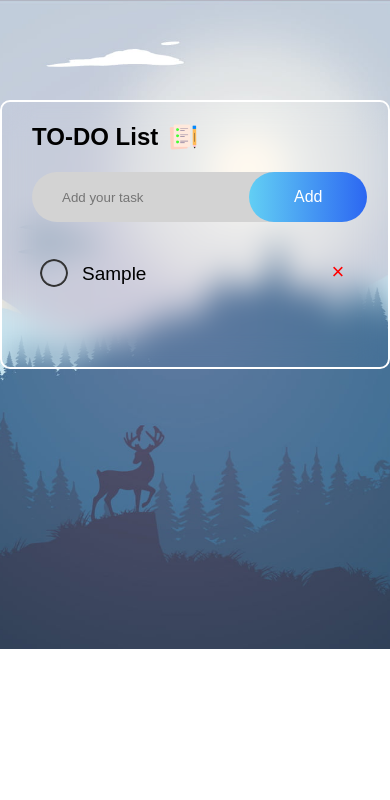
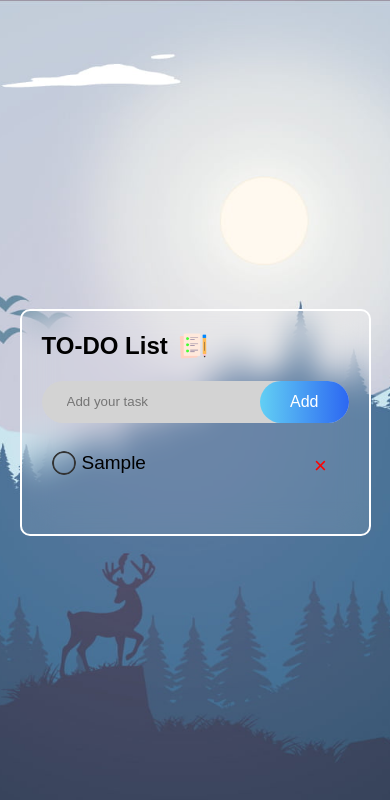
Before and after one commit to Sa3d-Ka/To-Do-list-JavaScript, a plain HTML site: page index.html in a window 390 px wide. Both pictures are taken after typing "Sample" into the empty fields and a click on the button "Add". Drawn offline with Linux system fonts and the light colour scheme.

Commit message:
responsive

```diff
--- a/style.css
+++ b/style.css
@@ -1,102 +1,122 @@
-*{
+* {
     margin: 0;
     padding: 0;
     font-family: 'Poppins', sans-serif;
     box-sizing: border-box;
 }
-body{
+
+body {
     background: url(images/backround.jpg);
     background-size: cover;
     background-position: center;
     background-repeat: no-repeat;
-    height: 65vh;
+    min-height: 100vh;
+    display: flex;
+    justify-content: center;
+    align-items: center;
+}
 
-}
-.todo-app{
-    width: 100%;
+.todo-app {
+    width: 90%;
     max-width: 540px;
-    background: transparent;
+    background: rgba(255, 255, 255, 0.1);
     border: 2px solid white;
     backdrop-filter: blur(15px);
-    margin: 100px auto 20px;
-    padding: 20px 30px 70px;
+    margin: 20px auto;
+    padding: 20px 20px 50px;
     border-radius: 10px;
 }
-.todo-app h2{
+
+.todo-app h2 {
     display: flex;
     align-items: center;
     margin-bottom: 20px;
 }
-.todo-app h2 img{
+
+.todo-app h2 img {
     width: 30px;
     margin-left: 10px;
 }
-.row{
+
+.row {
     display: flex;
     align-items: center;
     justify-content: space-between;
     background-color: lightgray;
     border-radius: 30px;
-    padding-left: 20px;
-    margin-bottom: 25px;
+    padding-left: 15px;
+    margin-bottom: 20px;
 }
-input{
+
+input {
     flex: 1;
     border: none;
     outline: none;
     background: transparent;
     padding: 10px;
 }
-button{
+
+button {
     border: none;
     outline: none;
-    padding: 16px 45px;
+    padding: 12px 30px;
     background: linear-gradient(to right, #62cff4, #2c67f2);
     color: white;
     font-size: 16px;
     cursor: pointer;
     border-radius: 30px;
+    transition: background 0.3s;
 }
-ul li{
+
+button:hover {
+    background: linear-gradient(to right, #2c67f2, #62cff4);
+}
+
+ul li {
     list-style: none;
     font-size: 19px;
     font-weight: 540;
-    padding: 16px 8px 12px 50px;
+    padding: 9px 10px 10px 40px;
     user-select: none;
     cursor: pointer;
     position: relative;
 }
-ul li::before{
+
+ul li::before {
     content: '';
     position: absolute;
-    height: 28px;
-    width: 28px;
+    height: 24px;
+    width: 24px;
     border-radius: 50%;
     background-image: url(images/unchecked2.png);
     background-size: cover;
     background-position: center;
-    top: 12px;
-    left: 8px;
+    top: 8px;
+    left: 10px;
 }
-ul li.checked{
+
+ul li.checked {
     color: #555;
     text-decoration: line-through;
 }
-ul li.checked::before{
+
+ul li.checked::before {
     background-image: url(images/checked.png);
 }
-ul li span{
+
+ul li span {
     position: absolute;
-    right: 0;
+    right: 10px;
     top: 5px;
-    width: 40px;
-    height: 40px;
+    width: 36px;
+    height: 36px;
     font-size: 22px;
     color: red;
-    line-height: 40px;
+    line-height: 36px;
     text-align: center;
     border-radius: 50%;
 }
-ul li span:hover{
+
+ul li span:hover {
     background: #edeef0;
 }
```
